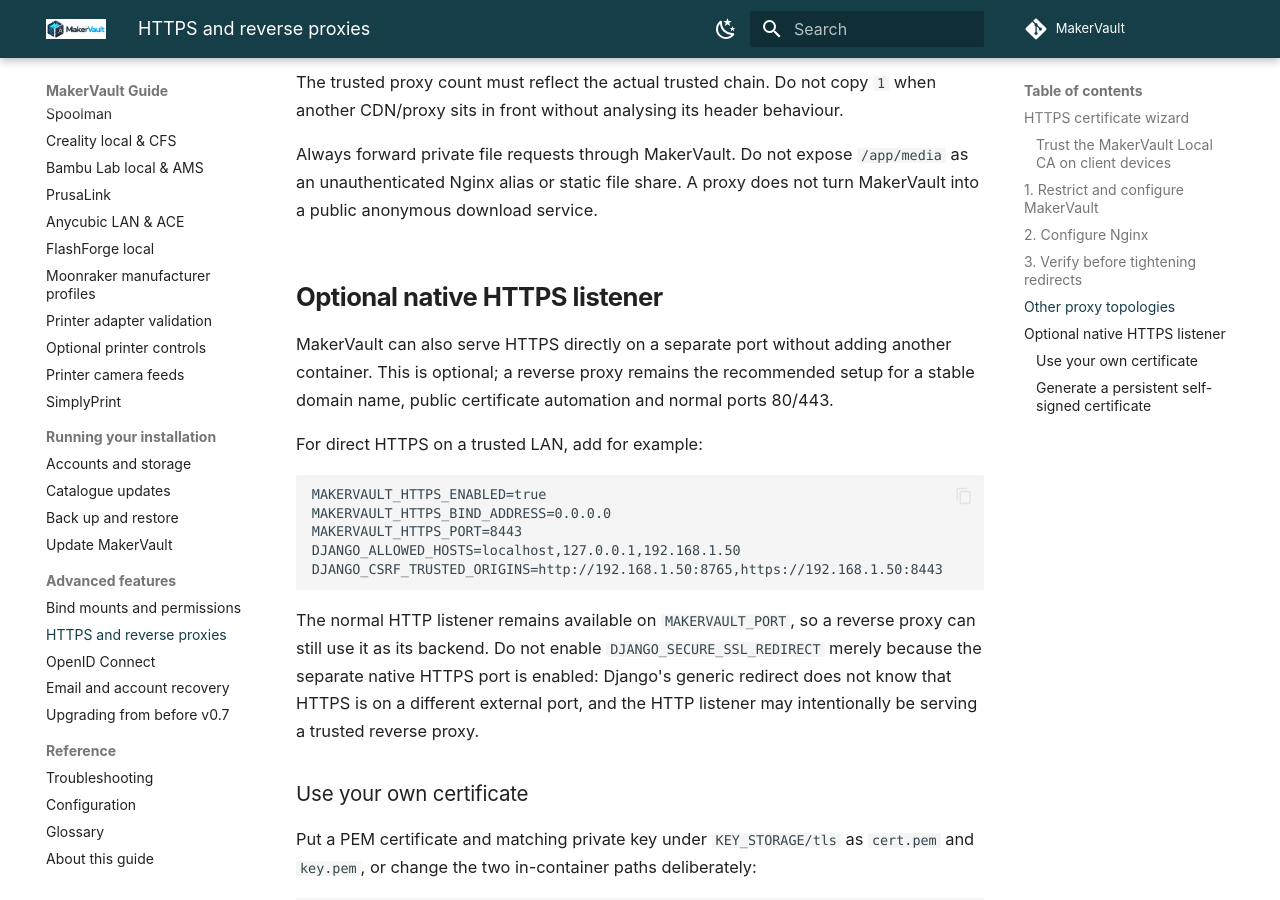
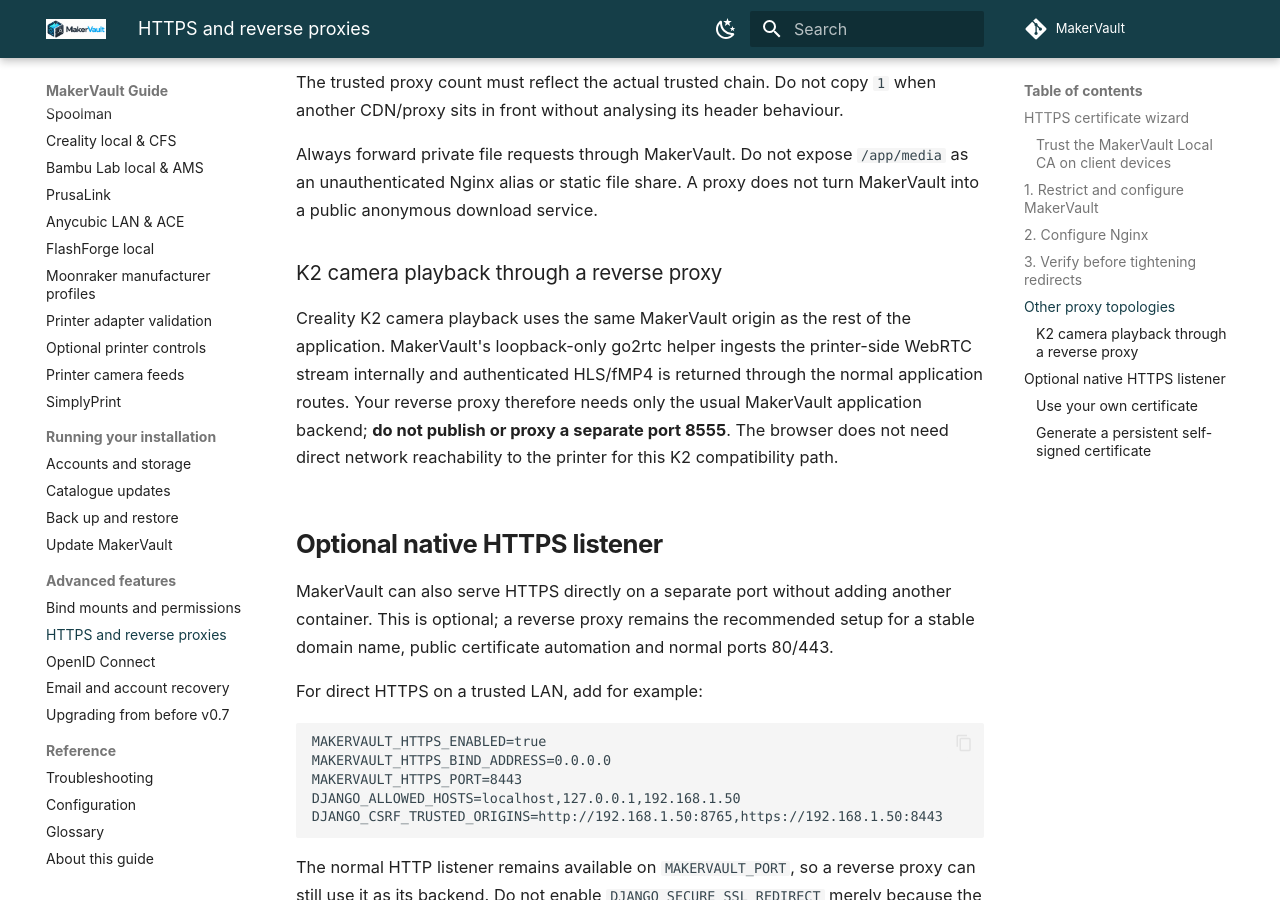
Before and after one commit to gavrd7/MakerVault, an MkDocs documentation site: the page built from docs/guide/advanced/reverse-proxy.md, in a window 1280 px wide and 900 px high, scrolled down 3543 px. Built offline with MkDocs 1.6.1 and Material for MkDocs 9.7.7, drawn with Linux system fonts in a browser that asks for light colours; comment, search, counter and statistics services are not loaded.

Commit message:
Rebase PR #68 docs: docs/guide/advanced/reverse-proxy.md

```diff
--- a/docs/guide/advanced/reverse-proxy.md
+++ b/docs/guide/advanced/reverse-proxy.md
@@ -96,6 +96,10 @@
 
 Always forward private file requests through MakerVault. Do not expose `/app/media` as an unauthenticated Nginx alias or static file share. A proxy does not turn MakerVault into a public anonymous download service.
 
+### K2 camera playback through a reverse proxy
+
+Creality K2 camera playback uses the same MakerVault origin as the rest of the application. MakerVault's loopback-only go2rtc helper ingests the printer-side WebRTC stream internally and authenticated HLS/fMP4 is returned through the normal application routes. Your reverse proxy therefore needs only the usual MakerVault application backend; **do not publish or proxy a separate port 8555**. The browser does not need direct network reachability to the printer for this K2 compatibility path.
+
 
 ## Optional native HTTPS listener
 
```
